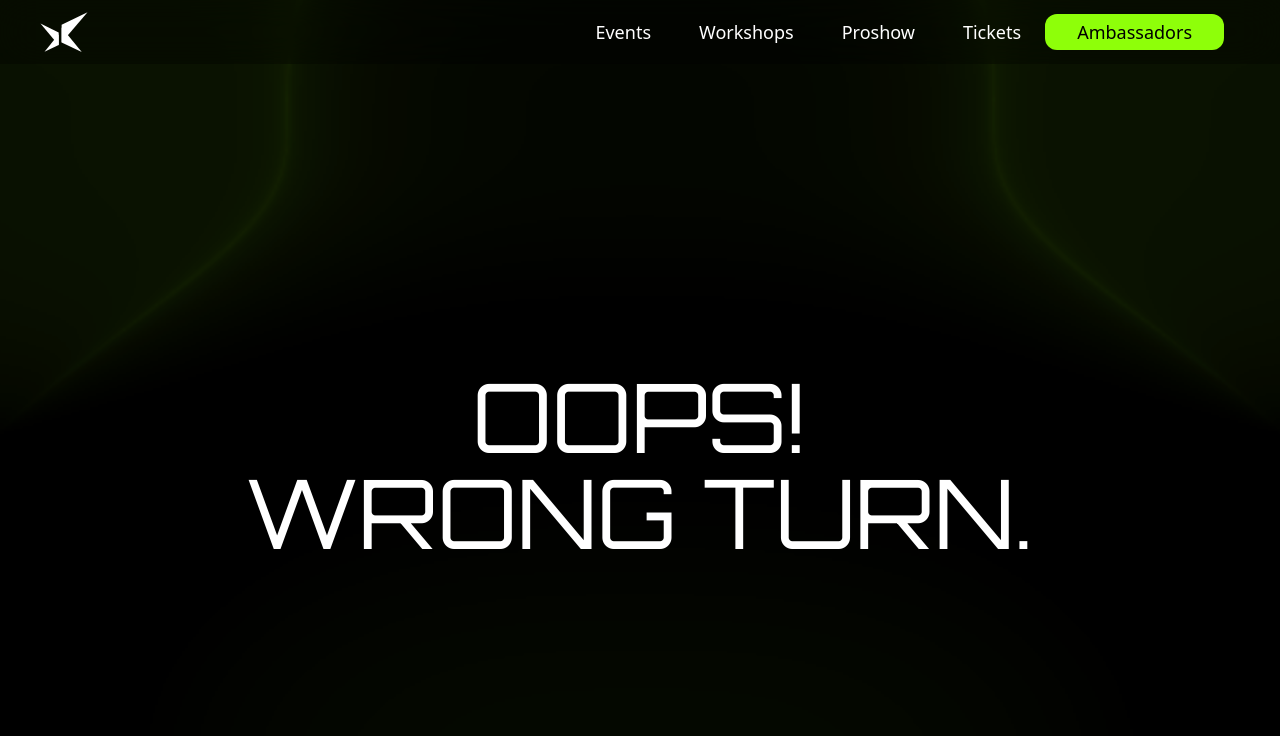
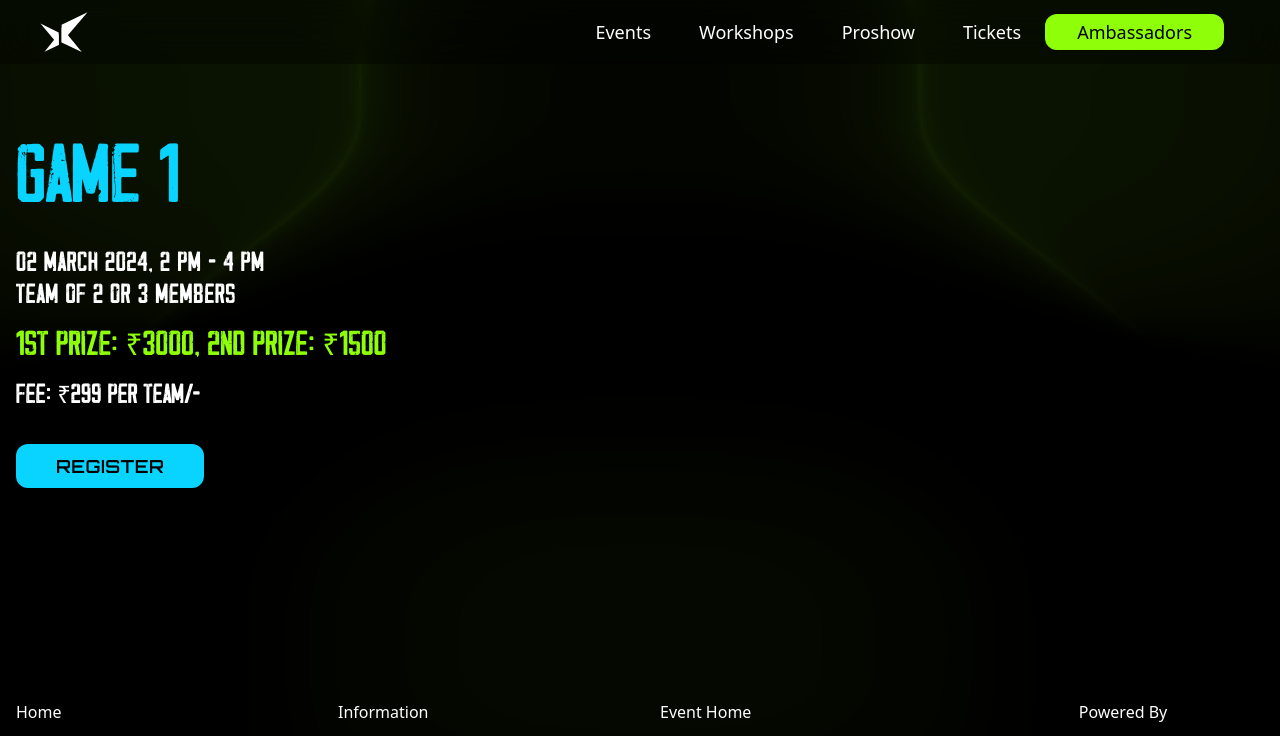
Before and after one commit to TinkerHubKMCTCE/Karma24, a React (Vite) app: page /games/1 in a window 1280 px wide. Shown: the top 736 px of the page. Built offline with nearby package versions, Linux system fonts and the light colour scheme.

Commit message:
Game Section

```diff
--- a/src/App.jsx
+++ b/src/App.jsx
@@ -6,6 +6,7 @@ import SignupView from "./views/home/components/Ambassadors/signup";
 import MainLayout from "./layouts/MainLayout";
 import EventDetailsView from "./views/EventDetailsView";
 import NotFound from "./views/NotFound";
+import programType from "./programType";
 
 const router = createBrowserRouter([
   {
@@ -14,8 +15,9 @@ const router = createBrowserRouter([
     children: [
       { path: "*", element: <NotFound /> },
       { path: "/", element: <Home /> },
-      { path: "events/:id", element: <EventDetailsView /> },
-      { path: "workshops/:id", element: <EventDetailsView isWorkshop={true} /> },
+      { path: "events/:id", element: <EventDetailsView type={programType.EVENT} /> },
+      { path: "workshops/:id", element: <EventDetailsView type={programType.WORKSHOP} /> },
+      { path: "games/:id", element: <EventDetailsView type={programType.GAME} /> },
       { path: "login", element: <LoginView /> },
       { path: "signup", element: <SignupView /> },
     ],
--- /dev/null
+++ b/src/data/games.js
@@ -0,0 +1,62 @@
+import hackImage from "../assets/events/event-hackathon.jpg";
+import caddImage from "../assets/events/workshop-cadd.jpg";
+import vrImage from "../assets/events/event-vr.jpg";
+
+const games = [
+  {
+    id: "1",
+    title: "Game 1",
+    dateTime: "02 MARCH 2024, 2 PM - 4 PM",
+    description: ["Team of 2 or 3 members"],
+    fee: "299 per team",
+    prize: "1st Prize: ₹3000, 2nd Prize: ₹1500",
+  },
+  {
+    id: "2",
+    title: "Game 2",
+    dateTime: "01 MARCH 2024, 10 AM - 02 MARCH 2024, 10 AM",
+    image: hackImage,
+    description: ["Categories: Hardware, Software", "Team of 3 or 4 members"],
+    fee: "300 per team",
+    prize: "1st Prize: ₹15000, 2nd Prize: ₹10000",
+  },
+  {
+    id: "3",
+    title: "Game 3",
+    dateTime: "02 MARCH 2024, 2 PM - 4 PM",
+    image: caddImage,
+    description: ["Individual Participation"],
+    fee: 99,
+    prize: "1st Prize: ₹2000, 2nd Prize: ₹1000",
+  },
+  {
+    id: "4",
+    title: "Game 4",
+    dateTime: "02 MARCH 2024, 10 AM - 4 PM",
+    image: vrImage,
+    description: ["6+ Adeventres and Games"],
+    fee: 50,
+  },
+  {
+    id: "5",
+    title: "Game 5",
+    dateTime: "02 MARCH 2024, 2 PM - 4 PM",
+    fee: 99,
+    prize: "1st Prize: ₹2000, 2nd Prize: ₹1000",
+  },
+  {
+    id: "6",
+    title: "Game 6",
+    dateTime: "02 MARCH 2024, 10 AM - 4 PM",
+    image: "event-vr.jpg",
+    description: [
+      "For ITI, Polytechnic, and Engineering students",
+      "Team of 3 or 4 members",
+      "Categories: Working Model, Still Model",
+    ],
+    prize: "Prize: ₹10000 for each category",
+    fee: 399,
+  },
+];
+
+export default games;
--- /dev/null
+++ b/src/programType.js
@@ -0,0 +1,7 @@
+const programType = {
+    EVENT: "event",
+    WORKSHOP: "workshop",
+    GAME: "game"
+}
+
+export default programType;
--- a/src/views/EventDetailsView.jsx
+++ b/src/views/EventDetailsView.jsx
@@ -1,16 +1,35 @@
 import React, { useEffect } from "react";
 import { useParams } from "react-router-dom";
 
+import programType from "../programType";
+import FilledButton from "../components/FilledButton";
+
 import events from "../data/events";
 import workshops from "../data/workshops";
-import FilledButton from "../components/FilledButton";
+import games from "../data/games";
 
-const EventDetailsView = ({ isWorkshop }) => {
+const EventDetailsView = ({ type }) => {
   const { id } = useParams();
 
-  const item = isWorkshop
-    ? workshops.find((workshop) => workshop.id === id)
-    : events.find((event) => event.id === id);
+  // const item = isWorkshop
+  //   ? workshops.find((workshop) => workshop.id === id)
+  //   : events.find((event) => event.id === id);
+
+  let list;
+
+  switch (type) {
+    case programType.EVENT:
+      list = events;
+      break;
+    case programType.GAME:
+      list = games;
+      break;
+    case programType.WORKSHOP:
+      list = workshops;
+      break;
+  }
+
+  const item = list.find((e) => e.id === id);
 
   useEffect(() => {
     window.scrollTo(0, 0);
@@ -29,13 +48,17 @@ const EventDetailsView = ({ isWorkshop }) => {
         /> */}
         <p className="text-2xl font-retroTeam tracking-wide leading-8">
           {item.dateTime} <br />
-          {item.description ? item.description.map((desc) => <p>{desc}</p>) : null}
+          {item.description
+            ? item.description.map((desc) => <p>{desc}</p>)
+            : null}
         </p>
       </div>
       <p className="font-bold font-retroTeam text-3xl mt-4 text-karma-green">
         {item.prize}
       </p>
-      <p className="font-bold font-retroTeam text-2xl mt-4">Fee: ₹{item.fee}/-</p>
+      <p className="font-bold font-retroTeam text-2xl mt-4">
+        Fee: ₹{item.fee}/-
+      </p>
       <FilledButton text="REGISTER" />
     </div>
   );
--- a/src/views/home/Home.jsx
+++ b/src/views/home/Home.jsx
@@ -2,7 +2,7 @@ import Hero from "./components/Hero/Hero";
 import AmbassadorsSection from "./components/Ambassadors/Ambassadors";
 import WorkshopsSection from "./components/Workshops/Workshops";
 import EventsSection from "./components/Events/EventsSection";
-import Footer from "../../components/Footer/Footer";
+import GamesSection from "./components/Games/GamesSection";
 
 const Home = () => {
   return (
@@ -11,6 +11,7 @@ const Home = () => {
       <AmbassadorsSection />
       <EventsSection />
       <WorkshopsSection />
+      <GamesSection />
     </>
   );
 };
--- /dev/null
+++ b/src/views/home/components/Games/GamesSection.jsx
@@ -0,0 +1,66 @@
+import { Swiper, SwiperSlide } from "swiper/react";
+import { Navigation } from "swiper/modules";
+
+import "swiper/css";
+import "swiper/css/pagination";
+import "swiper/css/navigation";
+
+import games from "../../../../data/games";
+
+import GameCard from "./components/GameCard";
+
+const GamesSection = () => {
+  return (
+    <>
+      <div id="games" className="container max-w-screen-xl mx-auto pt-28 pb-16 px-4">
+        <h2 className="big-green-title mb-4">Games</h2>
+        <div className="swiper-container px-10">
+          <Swiper
+            slidesPerView={1}
+            spaceBetween={40}
+            loop={true}
+            navigation={{
+              nextEl: ".swiper-button-next",
+              prevEl: ".swiper-button-prev",
+            }}
+            breakpoints={{
+              980: {
+                slidesPerView: 2,
+              },
+              1280: {
+                slidesPerView: 3,
+              },
+            }}
+            modules={[Navigation]}
+          >
+            {games.map((game) => (
+              <SwiperSlide key={game.id}>
+                <GameCard game={game} />
+              </SwiperSlide>
+            ))}
+          </Swiper>
+          {/* Navigation BUttons */}
+          <div className="swiper-button-next">
+            <svg
+              width="33"
+              height="26"
+              viewBox="0 0 33 26"
+              fill="none"
+              xmlns="http://www.w3.org/2000/svg"
+            >
+              <path
+                fill-rule="evenodd"
+                clip-rule="evenodd"
+                d="M32.3662 13.9765C32.6249 13.7174 32.7703 13.3662 32.7703 13C32.7703 12.6338 32.6249 12.2826 32.3662 12.0235L21.3118 0.969194C21.1853 0.833434 21.0328 0.724546 20.8633 0.649023C20.6938 0.5735 20.5108 0.532892 20.3253 0.529618C20.1397 0.526345 19.9554 0.560473 19.7834 0.62997C19.6113 0.699466 19.455 0.802908 19.3238 0.93412C19.1926 1.06533 19.0892 1.22163 19.0197 1.39369C18.9502 1.56574 18.916 1.75004 18.9193 1.93557C18.9226 2.1211 18.9632 2.30408 19.0387 2.47358C19.1142 2.64308 19.2231 2.79563 19.3589 2.92213L28.055 11.6182L1.91148 11.6182C1.545 11.6182 1.19354 11.7638 0.934403 12.0229C0.675267 12.2821 0.529687 12.6335 0.529687 13C0.529687 13.3665 0.675267 13.7179 0.934403 13.9771C1.19354 14.2362 1.545 14.3818 1.91148 14.3818L28.055 14.3818L19.3589 23.0779C19.2231 23.2044 19.1142 23.3569 19.0387 23.5264C18.9632 23.6959 18.9226 23.8789 18.9193 24.0644C18.916 24.2499 18.9502 24.4342 19.0197 24.6063C19.0892 24.7784 19.1926 24.9347 19.3238 25.0659C19.455 25.1971 19.6113 25.3005 19.7834 25.37C19.9554 25.4395 20.1397 25.4736 20.3253 25.4704C20.5108 25.4671 20.6938 25.4265 20.8633 25.351C21.0328 25.2754 21.1853 25.1665 21.3118 25.0308L32.3662 13.9765Z"
+                fill="white"
+              />
+            </svg>
+          </div>
+          <div className="swiper-button-prev"></div>
+        </div>
+      </div>
+    </>
+  );
+};
+
+export default GamesSection;
--- /dev/null
+++ b/src/views/home/components/Games/components/GameCard.jsx
@@ -0,0 +1,25 @@
+import React from "react";
+import { useNavigate } from "react-router-dom";
+
+const GameCard = ({ game }) => {
+  const navigate = useNavigate();
+  const image = `../../../../../assets/games/${game.image}`;
+
+  return (
+    <div
+      onClick={() => navigate(`/games/${game.id}`)}
+      className="p-8 rounded-3xl mx-auto workshop-item"
+      style={{
+        backgroundImage: `url(${game.image})`,
+        backgroundSize: "cover",
+        backgroundPosition: "center",
+      }}
+    >
+      <h3 className="text-white font-bold font-retroTeam text-3xl sm:text-5xl">
+        {game.title}
+      </h3>
+    </div>
+  );
+};
+
+export default GameCard;
```
